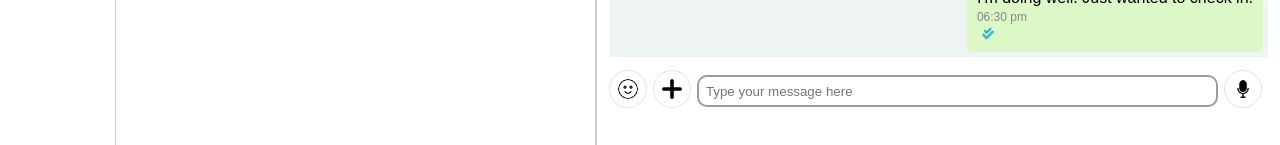
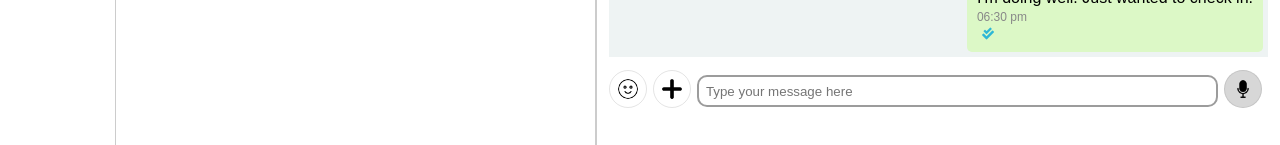
Before and after one commit to EddyShimwa/chatApp, a plain HTML site: page index.html in a window 1280 px wide. In both pictures the pointer is over the picture 1243 px from the left and 744 px from the top of the page. Shown: the part 655-800 px from the top of the page. Drawn offline with Linux system fonts and the light colour scheme.

Commit message:
add the hovering on mic icon

```diff
--- a/styles.css
+++ b/styles.css
@@ -266,6 +266,10 @@ width: 100%;
     transition: 0.3s;
 }
 
+.microphone img:hover{
+    background-color: #d7d7d7;
+    transition: 0.3s;
+}
 #emojiContainer {
     z-index: 100;
     width: 30%;
```
